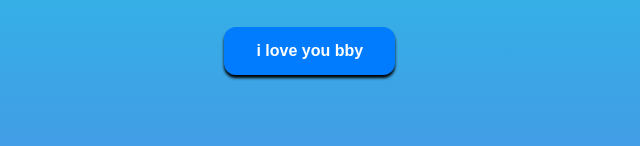
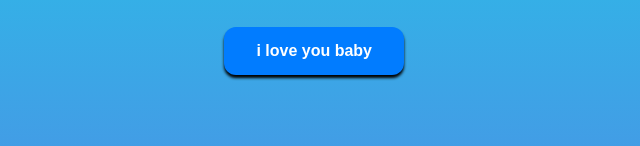
Before and after one commit to sahilk308/propose.com, a plain HTML site: page yes.html in a window 1280 px wide. Shown: the part 610-756 px from the top of the page, 0-640 px from the left. Drawn offline with Linux system fonts and the light colour scheme.

Commit message:
Update yes.html

```diff
--- a/yes.html
+++ b/yes.html
@@ -14,9 +14,10 @@
           alt="Cute animated illustration"
         />
       </div>
-      <button class="btn" id="yesButton" onclick="nextPage()">
-        i love you bby
-      </button>
+     <a href="https://www.instagram.com/sahil_khanna_308/"><button class="btn" id="yesButton" onclick="nextPage()">
+        i love you baby
+
+      </button></a>
     </div>
   </body>
 </html>
```
